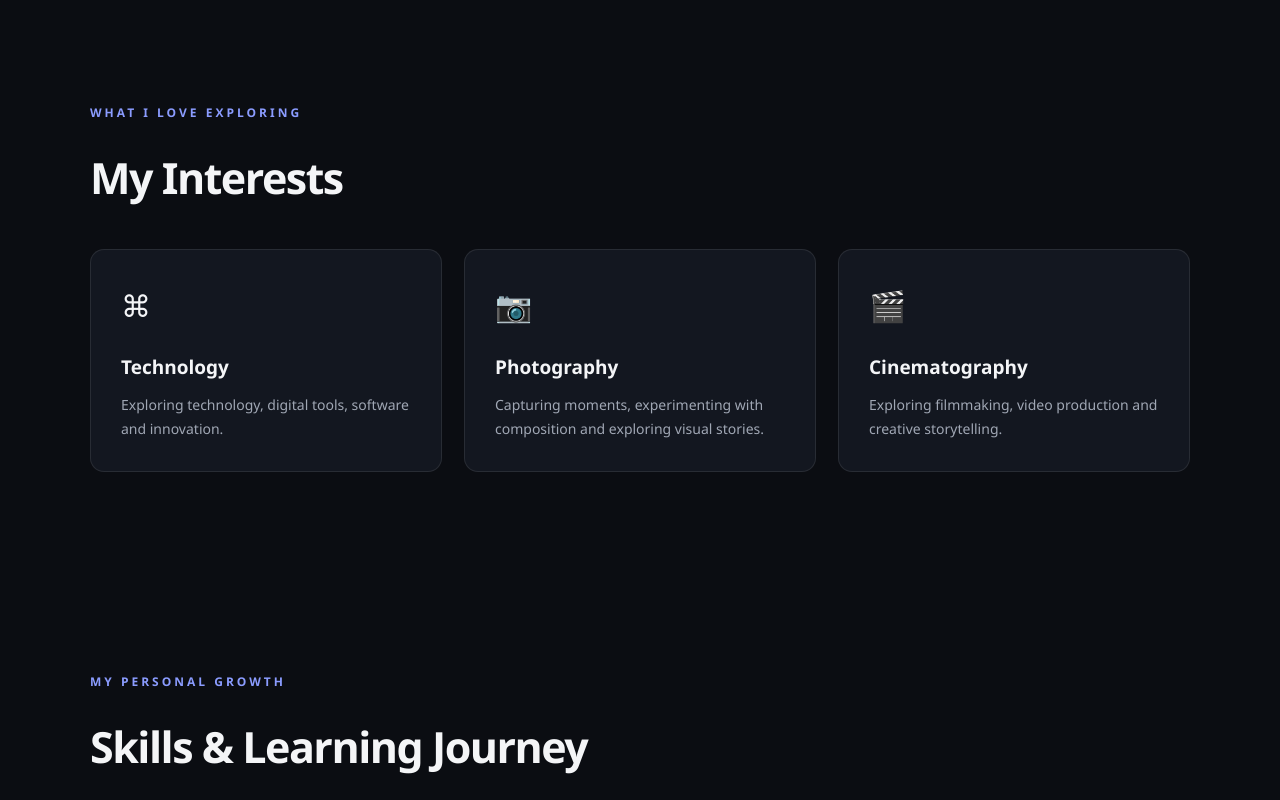
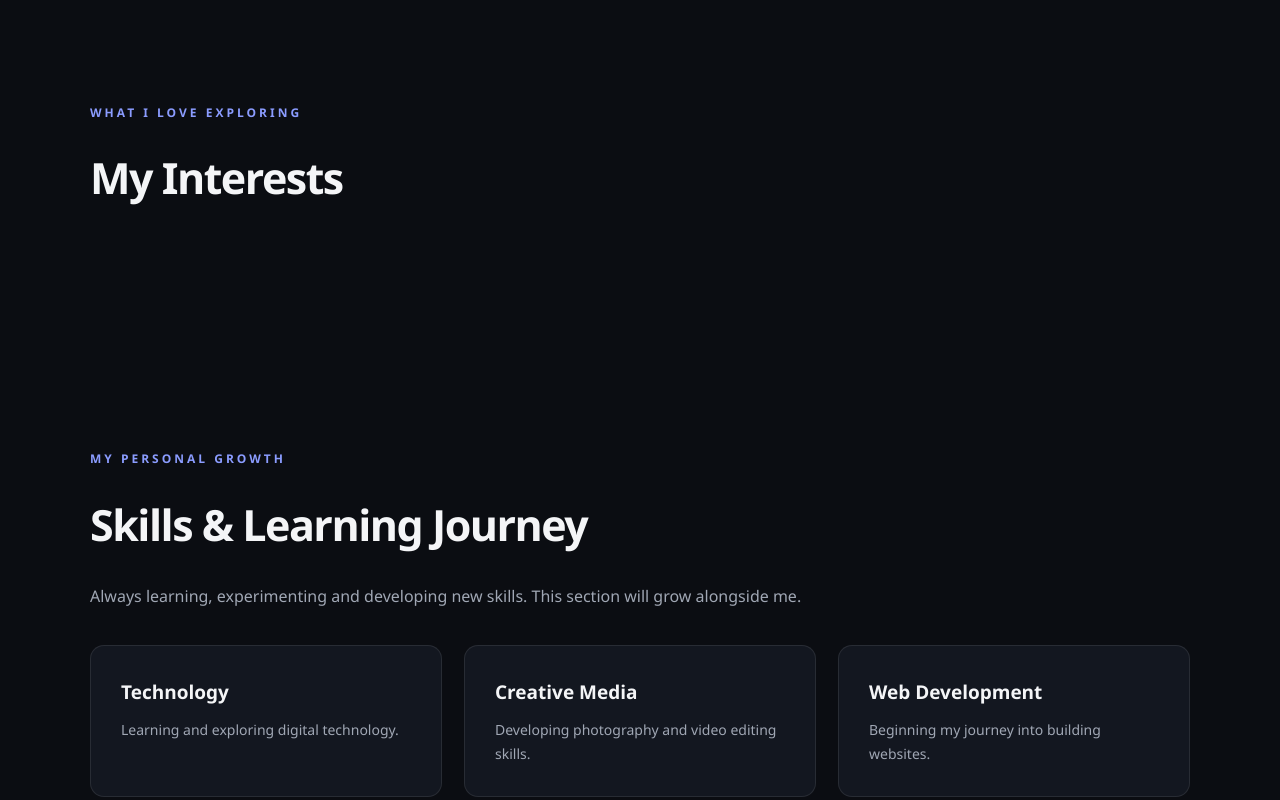
Before and after one commit to shayan799/shayan-website, a plain HTML site: page index.html in a window 1280 px wide. Shown: the part 1130-1930 px from the top of the page. Drawn offline with Linux system fonts and the light colour scheme; no server answers.

Commit message:
Prepare interests section for CMS integration

```diff
--- a/index.html
+++ b/index.html
@@ -80,44 +80,22 @@
         </section>
 
         <!-- Interests Section -->
-        <section id="interests" class="section">
 
-            <p class="eyebrow">WHAT I LOVE EXPLORING</p>
+<!-- Interests Section -->
+<section id="interests" class="section">
 
-            <h2>My Interests</h2>
+    <p class="eyebrow">WHAT I LOVE EXPLORING</p>
 
-            <div class="card-container">
+    <h2>My Interests</h2>
 
-                <article class="interest-card">
-                    <div class="card-icon">⌘</div>
-                    <h3>Technology</h3>
-                    <p>
-                        Exploring technology, digital tools,
-                        software and innovation.
-                    </p>
-                </article>
+    <div class="card-container" id="interests-container">
 
-                <article class="interest-card">
-                    <div class="card-icon">📷</div>
-                    <h3>Photography</h3>
-                    <p>
-                        Capturing moments, experimenting with
-                        composition and exploring visual stories.
-                    </p>
-                </article>
+        <!-- Interest cards will be loaded from CMS -->
 
-                <article class="interest-card">
-                    <div class="card-icon">🎬</div>
-                    <h3>Cinematography</h3>
-                    <p>
-                        Exploring filmmaking, video production
-                        and creative storytelling.
-                    </p>
-                </article>
+    </div>
 
-            </div>
+</section>
 
-        </section>
 
         <!-- Skills Section -->
         <section id="skills" class="section">
```
